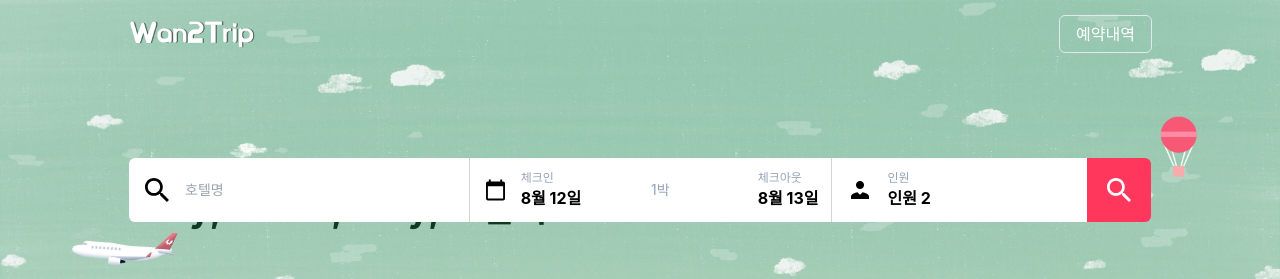
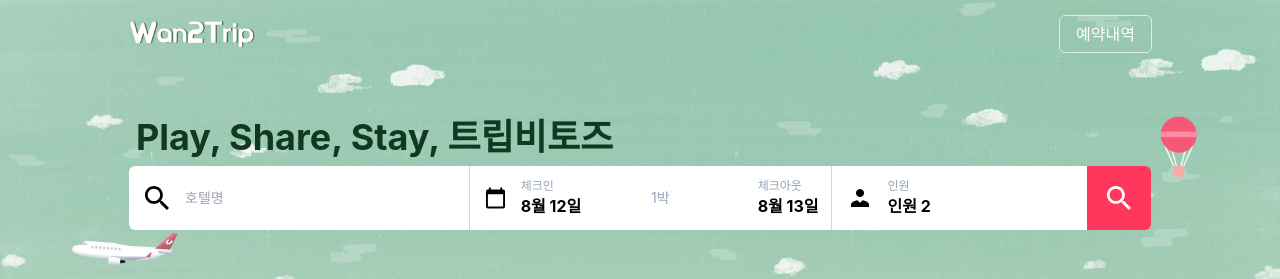
Before and after one commit to Wanted-Pre-Onboarding-Frontend-2/Wan2trip, a React (Create React App) app: page / in a window 1280 px wide. Shown: the top 279 px of the page. Built offline with nearby package versions, Linux system fonts and the light colour scheme; no server answers.

Commit message:
fix: searchbar margin

```diff
--- a/src/components/search/SearchBar.tsx
+++ b/src/components/search/SearchBar.tsx
@@ -129,7 +129,7 @@ const SearchBar = () => {
 export default SearchBar;
 
 const SearchBox = tw.div`
-z-20 mx-3 lg:mx-0 lg:px-0 border-gray-300 border rounded-md mt-10 md:mt-40
+z-20 mx-3 lg:mx-0 lg:px-0 border-gray-300 border rounded-md mt-12
 `;
 
 const SearchInner = tw.div`
--- a/src/page/Home.tsx
+++ b/src/page/Home.tsx
@@ -8,7 +8,7 @@ const Home = () => {
   return (
     <Layout>
       <Header />
-      <div className=" relative z-auto m-2 text-4xl top-28 font-bold text-[#103922] hidden md:block ">
+      <div className=" relative z-auto m-2 text-4xl top-10 font-bold text-[#103922] hidden md:block ">
         Play, Share, Stay, 트립비토즈
       </div>
       <SearchBar />
```
